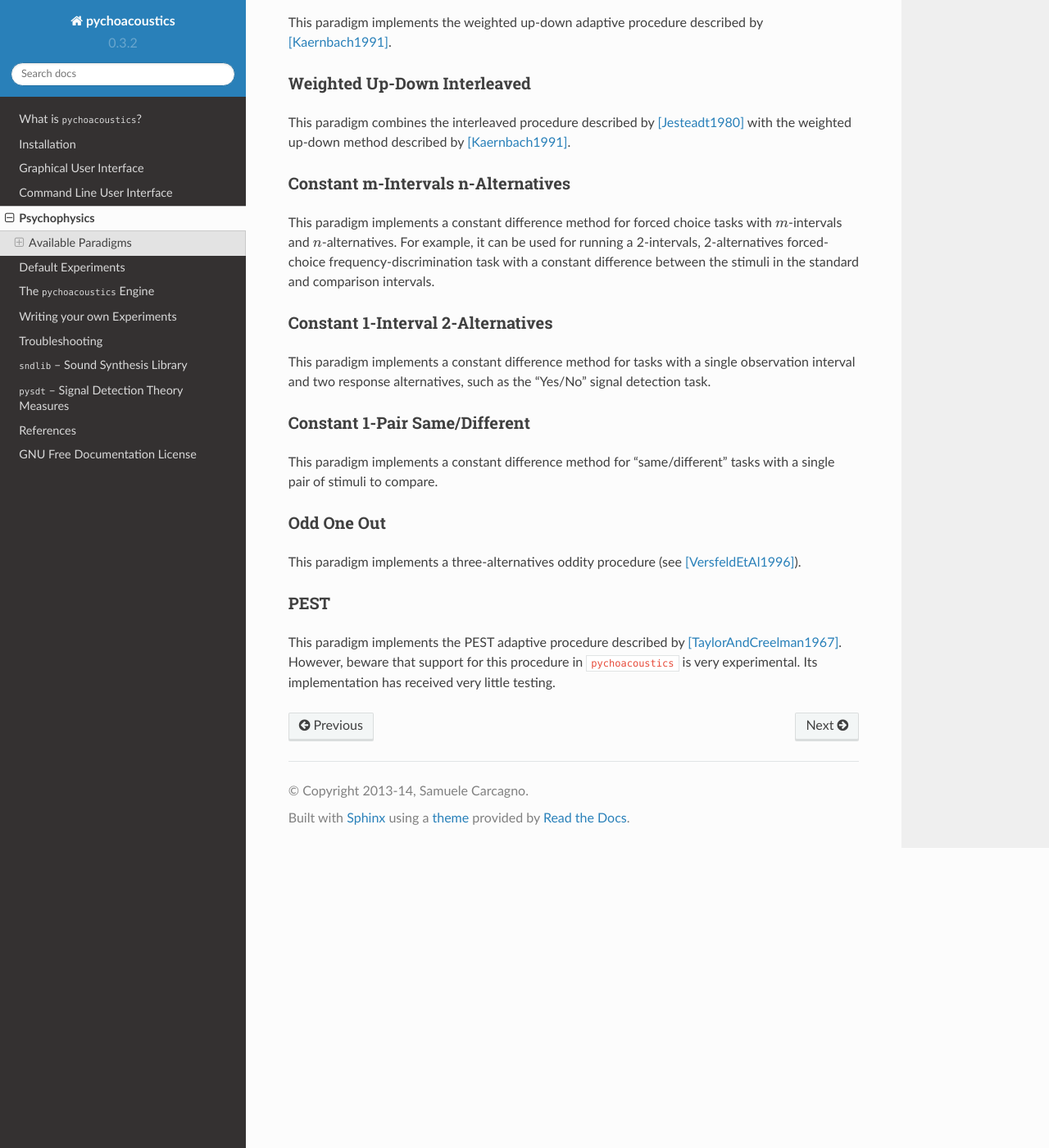
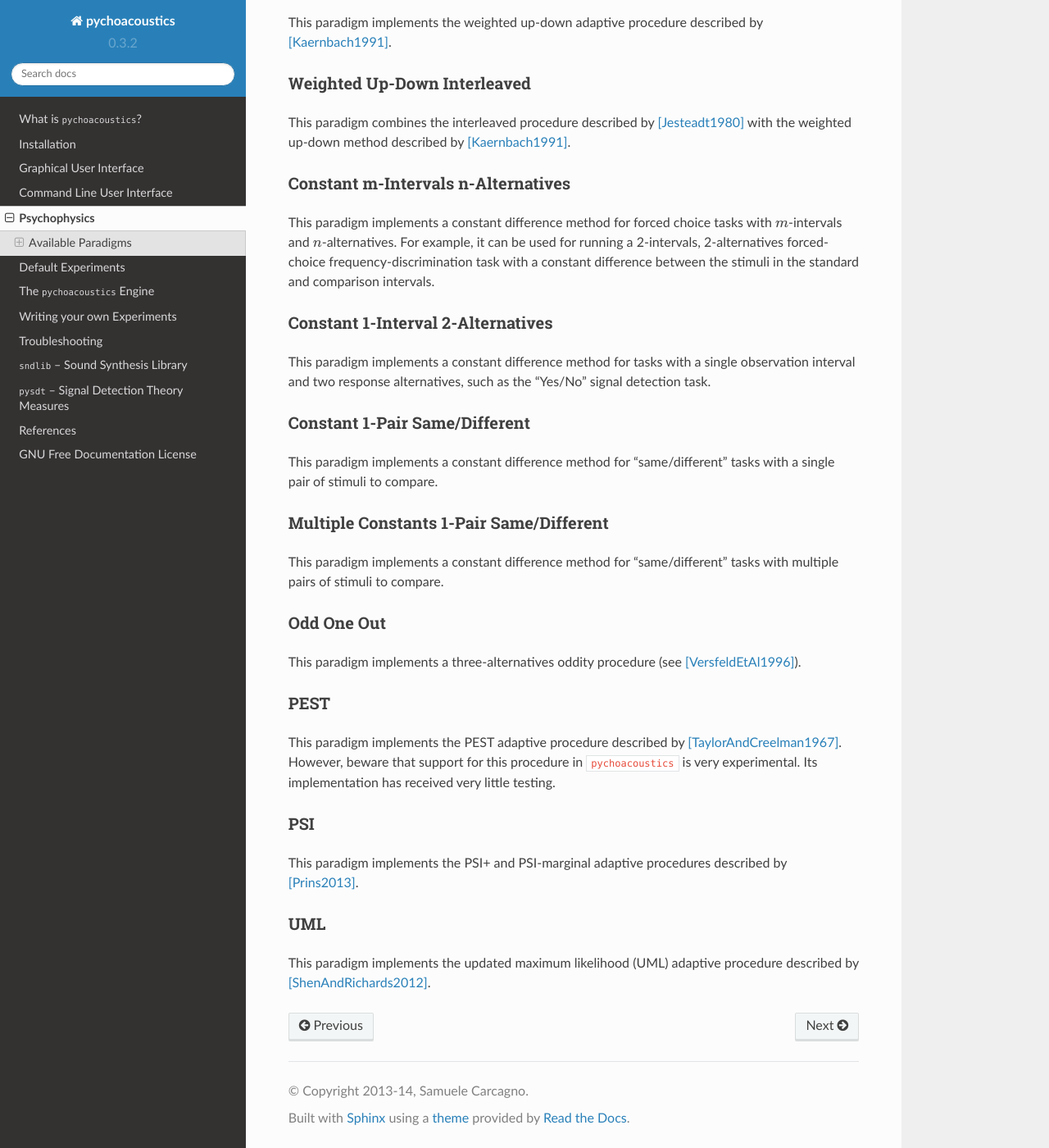
Before and after one commit to sam81/pychoacoustics, a Sphinx documentation site: the page built from pychoacoustics/doc/psychophysics.rst, in a window 1280 px wide and 1400 px high, scrolled down 763 px. Shown: the whole window at 82% size. Built offline with Sphinx 7.4.7 and the Read the Docs theme 2.0.0, drawn with Linux system fonts in a browser that asks for light colours.

Commit message:
updated doc on psychophysical procedures and Mac installation

```diff
--- a/pychoacoustics/doc/psychophysics.rst
+++ b/pychoacoustics/doc/psychophysics.rst
@@ -67,6 +67,12 @@ Constant 1-Pair Same/Different
 This paradigm implements a constant difference method for
 “same/different” tasks with a single pair of stimuli to compare.
 
+Multiple Constants 1-Pair Same/Different
+^^^^^^^^^^^^^^^^^^^^^^^^^^^^^^
+
+This paradigm implements a constant difference method for
+“same/different” tasks with multiple pairs of stimuli to compare.
+
 Odd One Out
 ^^^^^^^^^^^
 
@@ -80,3 +86,15 @@ This paradigm implements the PEST adaptive procedure described
 by [TaylorAndCreelman1967]_. However, beware that support for
 this procedure in ``pychoacoustics`` is very experimental.
 Its implementation has received very little testing.
+
+PSI
+^^^^
+
+This paradigm implements the PSI+ and PSI-marginal adaptive procedures described
+by [Prins2013]_.
+
+UML
+^^^^
+
+This paradigm implements the updated maximum likelihood (UML) adaptive procedure described
+by [ShenAndRichards2012]_.
--- a/pychoacoustics/doc/references.rst
+++ b/pychoacoustics/doc/references.rst
@@ -8,6 +8,8 @@ References
 .. [KingEtAl2013] King, A., Hopkins, K., & Plack, C. J. (2013). Differences in short-term training for interaural phase difference discrimination between two different forced-choice paradigms. J. Acoust. Soc. Am., 134(4), 2635. doi:10.1121/1.4819116
 .. [Levitt1971] Levitt, H. (1971). Transformed up-down methods in psychoacoustics. J. Acoust. Soc. Am., 49(2), 467-477.
 .. [MacmillanAndCreelman2005] Macmillan, N. A., & Creelman, C. D. (2005). Detection theory: A user’s guide (2dn ed.). Mahwah, NJ: Lawrence Erlbaum Associates.
+.. [Prins2013] Prins, N. (2013). The psi-marginal adaptive method: How to give nuisance parameters the attention they deserve (no more, no less). Journal of Vision, 13, 1–17. doi:10.1167/13.7.3
+.. [ShenAndRichards2012] Shen, Y., & Richards, V. (2012). A maximum-likelihood procedure for estimating psychometric functions: Thresholds, slopes, and lapses of attention. J. Acoust. Soc. Am., 132, 957–967. doi:10.1121/1.4733540
 .. [TaylorAndCreelman1967] Taylor, M., & Creelman, C. (1967). PEST: Efficient estimates on probability functions. J. Acoust. Soc. Am., 41(4A), 782-787. doi:10.1121/1.1910407
 
 .. [VersfeldEtAl1996] Versfeld, N. J., Dai, H., & Green, D. M. (1996). The optimum decision rules for the oddity task. Percept. Psychophys., 58(1), 10–21.
```
Also changed, not shown: pychoacoustics/doc/installation.rst (+11 -4 lines), 2 other files.
